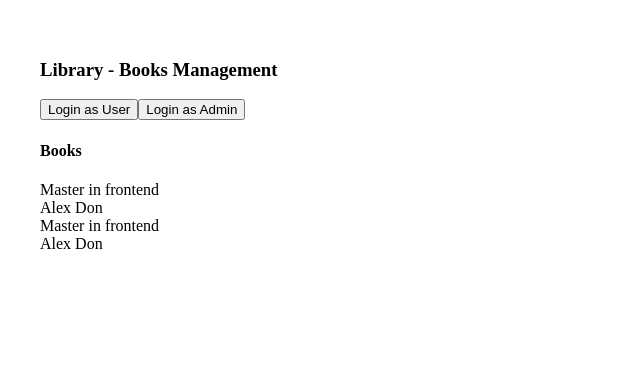
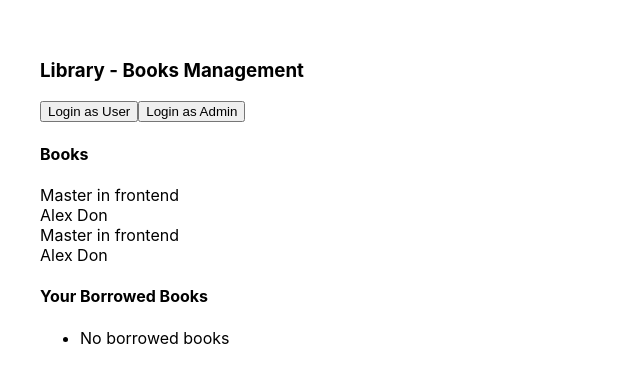
Before and after one commit to gnani007/library_management, a React (Vite) app in the folder library_management/: page / in a window 1280 px wide. Shown: the top 382 px of the page, without its empty margins (0-640 px from the left). Built offline with nearby package versions, Linux system fonts and the light colour scheme.

Commit message:
feat: scss folder structure update and created indivitual components for header and booklists

```diff
--- a/library_management/package.json
+++ b/library_management/package.json
@@ -11,7 +11,8 @@
   },
   "dependencies": {
     "react": "^19.1.1",
-    "react-dom": "^19.1.1"
+    "react-dom": "^19.1.1",
+    "react-router-dom": "^7.8.2"
   },
   "devDependencies": {
     "@eslint/js": "^9.33.0",
--- a/library_management/src/App.scss
+++ b/library_management/src/App.scss
@@ -1,5 +1,11 @@
 #root {
+  font-family: Inter, ui-sans-serif, system-ui;
   max-width: 1280px;
   margin: 0 auto;
   padding: 2rem;
+
+  .library-main-container {
+    display: flex;
+    flex-direction: column;
+  }
 }
--- a/library_management/src/App.tsx
+++ b/library_management/src/App.tsx
@@ -1,25 +1,15 @@
 import './App.scss'
+import Header from './components/Header'
+import BookList from './components/BookList'
+import BorrowedBookList from './components/BorrowedBookList'
 
 function App() {
   return (
     <div className='library-main-container'>
-      <h3>Library - Books Management</h3>
-      <div>
-        <button>Login as User</button>
-        <button>Login as Admin</button>
-      </div>
+      <Header />
       <div className='book-llist-container'>
-        <h4>Books</h4>
-        <div className='book-list'>
-          <div className='row'>
-            <div className='book-title'>Master in frontend</div>
-            <div className='author'>Alex Don</div>
-          </div>
-          <div className='row'>
-            <div className='book-title'>Master in frontend</div>
-            <div className='author'>Alex Don</div>
-          </div>
-        </div>
+        <BookList />
+        <BorrowedBookList />
       </div>
     </div>
   )
--- /dev/null
+++ b/library_management/src/components/BookList.tsx
@@ -0,0 +1,19 @@
+const BookList = () => {
+  return (
+    <div className="book-list-section">
+      <h4>Books</h4>
+      <div className='book-list'>
+        <div className='row'>
+          <div className='book-title'>Master in frontend</div>
+          <div className='author'>Alex Don</div>
+        </div>
+        <div className='row'>
+          <div className='book-title'>Master in frontend</div>
+          <div className='author'>Alex Don</div>
+        </div>
+      </div>
+    </div>
+  )
+}
+
+export default BookList
--- /dev/null
+++ b/library_management/src/components/BorrowedBookList.tsx
@@ -0,0 +1,12 @@
+const BorrowedBookList = () => {
+  return (
+    <div className='borrow-book-list'>
+      <h4>Your Borrowed Books</h4>
+      <ul>
+        <li>No borrowed books</li>
+      </ul>
+    </div>
+  )
+}
+
+export default BorrowedBookList
--- /dev/null
+++ b/library_management/src/components/Header.tsx
@@ -0,0 +1,13 @@
+const Header = () => {
+  return (
+    <div className="header-container">
+      <h3>Library - Books Management</h3>
+      <div>
+        <button>Login as User</button>
+        <button>Login as Admin</button>
+      </div>
+    </div>
+  )
+}
+
+export default Header
--- /dev/null
+++ b/library_management/src/styles/components/header.scss
@@ -0,0 +1,4 @@
+.header-container {
+  display: flex;
+  width: 100%;
+}
--- /dev/null
+++ b/library_management/src/styles/global.scss
@@ -0,0 +1,17 @@
+ html,
+ body {
+   font-family: Inter, ui-sans-serif, system-ui
+ }
+
+ button {
+   background-color: #04AA6D;
+   border: none;
+   color: white;
+   padding: 5px 32px;
+   text-align: center;
+   text-decoration: none;
+   display: inline-block;
+   font-size: 16px;
+   margin: 4px 2px;
+   cursor: pointer;
+ }
```
Also changed, not shown: library_management/src/styles/_variables.scss (added), library_management/src/styles/components/book_list.scss (added), library_management/src/styles/components/borrow_book_list.scss (added).
